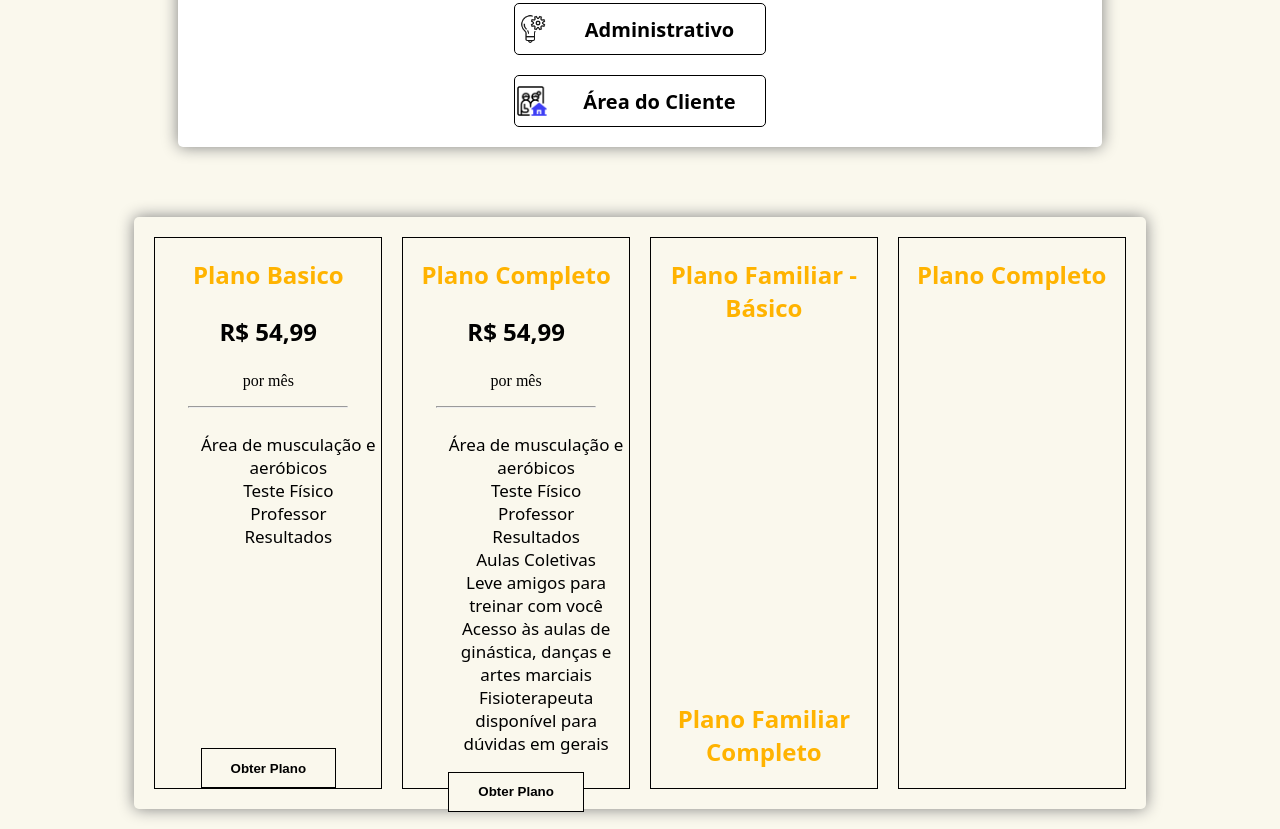
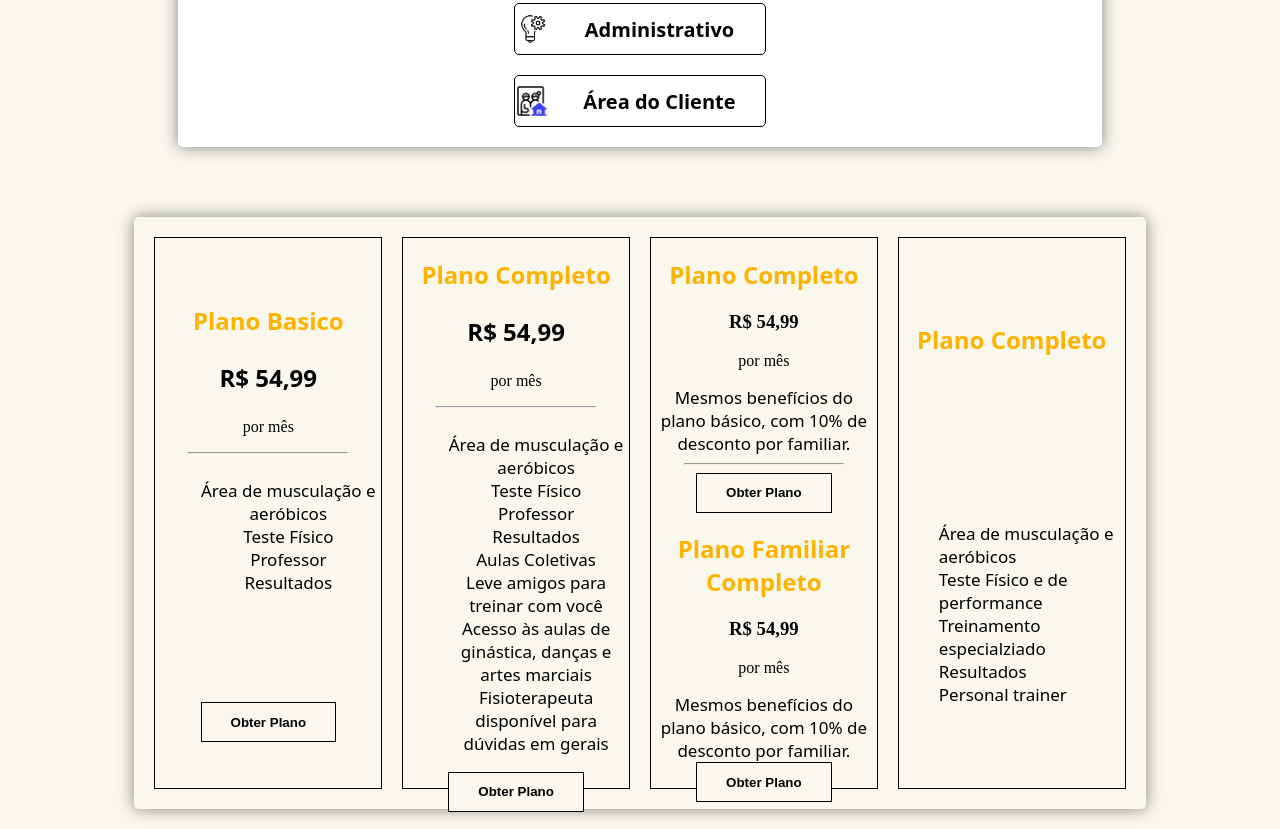
Before and after one commit to LeonardoMunhoz770/projetoActionFitness, a plain HTML site: page screens/plans/index.html in a window 1280 px wide. Shown: the part 300-1129 px from the top of the page. Drawn offline with Linux system fonts and the light colour scheme.

Commit message:
Adicionando mais planos

```diff
--- a/screens/plans/index.html
+++ b/screens/plans/index.html
@@ -88,12 +88,41 @@
                         </div>
                     </div>
                     <div class="containerPlano">
-                        <h1>Plano Familiar - Básico</h1>
-                        <h1>Plano Familiar Completo</h1>
+                        <div class="planoFamiliar_basico">
+                            <h1 id="plano">Plano Completo</h1>
+                            <h3>
+                                R$ 54,99
+                            </h3>
+                            <p>por mês</p>
+                            <span>Mesmos benefícios do plano básico, com 10% de desconto por familiar.</span>
+                            <hr>
+                            <div class="obterPlano">
+                                <button id="selectPlano">Obter Plano</button>
+                            </div>
+                        </div>
+                        <div class="planoFamiliar_completo">
+                            <h1>Plano Familiar Completo</h1>
+                            <h3>
+                                R$ 54,99
+                            </h3>
+                            <p>por mês</p>
+                            <span>Mesmos benefícios do plano básico, com 10% de desconto por familiar.</span>
+                            <div class="obterPlano">
+                                <button id="selectPlano">Obter Plano</button>
+                            </div>
+                        </div>
                     </div>
                     <div class="containerPlano">
                         <h1>Plano Completo</h1>
-                        <a></a>
+                        <div class="">
+                            <ul>
+                                <li>Área de musculação e aeróbicos</li>
+                                <li>Teste Físico e de performance</li>
+                                <li>Treinamento especialziado</li>
+                                <li>Resultados</li>
+                                <li>Personal trainer</li>
+                            </ul>
+                        </div>
                     </div>
                 </div>
             </div>
--- a/screens/plans/style.css
+++ b/screens/plans/style.css
@@ -113,7 +113,7 @@ a{
     height: 550px;
     border: 1px solid black;
     display: flex;
-    justify-content: space-between;
+    justify-content: space-around;
     flex-direction: column;
 }
 
@@ -131,6 +131,22 @@ a{
     font-family: system-ui, -apple-system, BlinkMacSystemFont, 'Segoe UI', Roboto, Oxygen, Ubuntu, Cantarell, 'Open Sans', 'Helvetica Neue', sans-serif;
     font-size: 17px;
 }
+
+.containerPlano span{
+    font-family: system-ui, -apple-system, BlinkMacSystemFont, 'Segoe UI', Roboto, Oxygen, Ubuntu, Cantarell, 'Open Sans', 'Helvetica Neue', sans-serif;
+    font-size: 17px;
+    text-align: center;
+}
+
+.planoFamiliar_basico{
+    text-align: center;
+}
+
+.planoFamiliar_completo{
+    text-align: center;
+}
+
+
 
 .obterPlano{
     align-items: center;
```
